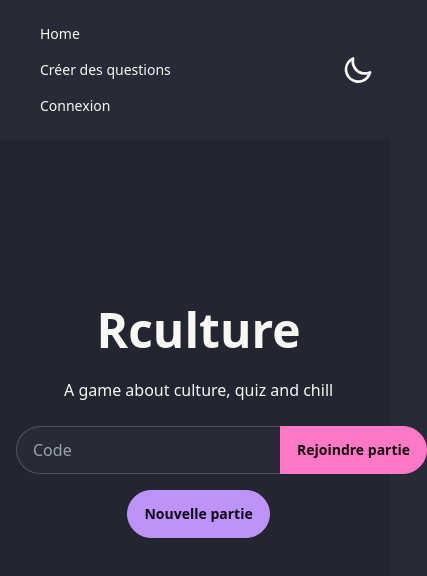
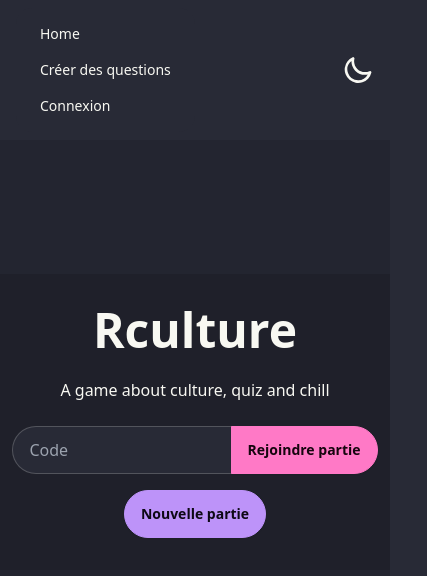
Before and after one commit to david-vct/rculture, a React (Vite) app: page / in a window 390 px wide. Shown: the top 576 px of the page, 427 px wide, since content can reach past the window. Built offline with nearby package versions, Linux system fonts and the light colour scheme.

Commit message:
feat: add responsive home page

```diff
--- a/src/components/JoinGame.tsx
+++ b/src/components/JoinGame.tsx
@@ -15,18 +15,16 @@ export const JoinGame = () => {
 	}
 
 	return (
-		<div className="flex flex-col space-y-4">
-			<div>
-				<div className="join">
+		<div className="flex flex-col items-center space-y-4">
+			<div className="join rounded-full">
 				<input
-						className="input input-bordered rounded-full join-item"
+					className="input input-bordered min-w-40 join-item"
 					placeholder="Code"
 					onChange={(e) => setJoinGamemId(e.target.value)}
 				/>
-					<button className="btn btn-primary rounded-r-full join-item" onClick={joinGameHandler}>
+				<button className="btn btn-primary join-item" onClick={joinGameHandler}>
 					Rejoindre partie
 				</button>
-				</div>
 			</div>
 			<div>
 				<button className="btn btn-secondary rounded-full" onClick={newGameHandler}>
--- a/src/pages/Auth.tsx
+++ b/src/pages/Auth.tsx
@@ -1,6 +1,5 @@
 import { useState } from "react"
 import { logout, signIn, signInWithGoogle } from "../services/authentication"
-import { Navbar } from "../components/Navbar"
 
 export const Auth = () => {
 	const [email, setEmail] = useState("")
@@ -8,9 +7,8 @@ export const Auth = () => {
 
 	return (
 		<div className="hero min-h-screen bg-base-200">
-			<Navbar />
-			<div className="hero-content flex-col lg:flex-row-reverse">
-				<div className="card shrink-0 w-full max-w-sm shadow-2xl bg-base-100">
+			<div className="hero-content w-2/3 max-w-md flex-col lg:flex-row-reverse">
+				<div className="card shrink-0 w-full shadow-2xl bg-base-100">
 					<div className="card-body">
 						<div className="form-control">
 							<label className="label">
--- a/src/pages/Home.tsx
+++ b/src/pages/Home.tsx
@@ -2,13 +2,11 @@ import { JoinGame } from "../components/JoinGame"
 
 export const Home = () => {
 	return (
-		<div className="hero min-h-screen bg-base-200">
-			<div className="hero-content text-center">
-				<div className="max-w-md">
-					<h1 className="text-5xl font-bold">Rculture</h1>
-					<p className="py-6">A game about culture, quiz and chill</p>
-					<JoinGame />
-				</div>
+		<div className="flex flex-col items-center justify-center w-full min-h-screen bg-base-200">
+			<div className="flex flex-col items-center w-full sm:w-auto bg-base-300 px-4 py-8 sm:px-8">
+				<h1 className="text-5xl font-bold">Rculture</h1>
+				<p className="py-6">A game about culture, quiz and chill</p>
+				<JoinGame />
 			</div>
 		</div>
 	)
```
Lines whose indentation alone changed are shown as unchanged.
